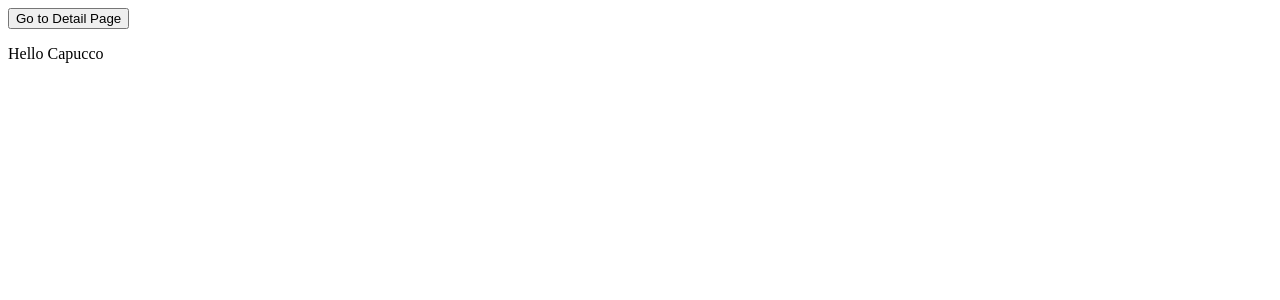
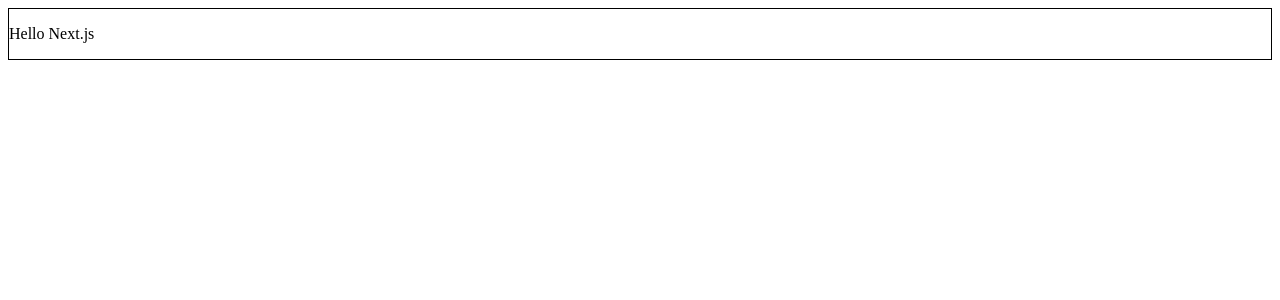
Before and after one commit to Prodandev88/capucco, a Next.js app: page / in a window 1280 px wide. Shown: the top 300 px of the page. Built offline with nearby package versions, Linux system fonts and the light colour scheme.

Commit message:
TS config changed, styled components integrated

```diff
--- /dev/null
+++ b/next.config.js
@@ -0,0 +1,2 @@
+const withTypescript = require('@zeit/next-typescript')
+module.exports = withTypescript()
--- a/package.json
+++ b/package.json
@@ -20,9 +20,11 @@
   },
   "homepage": "https://github.com/likezninjaz/capucco#readme",
   "dependencies": {
+    "@zeit/next-typescript": "^1.1.1",
     "next": "^8.0.4",
     "react": "^16.8.6",
     "react-dom": "^16.8.6",
+    "styled-components": "^4.2.0",
     "typescript": "^3.4.3"
   },
   "devDependencies": {
@@ -30,6 +32,7 @@
     "@types/next": "^8.0.3",
     "@types/node": "^11.13.4",
     "@types/react": "^16.8.13",
-    "@types/react-dom": "^16.8.4"
+    "@types/react-dom": "^16.8.4",
+    "@types/styled-components": "^4.1.14"
   }
 }
--- a/pages/index.tsx
+++ b/pages/index.tsx
@@ -1,14 +1,16 @@
 import React from 'react';
+import styled from 'styled-components';
 
-import Link from 'next/link';
+const Search = styled.div`
+  border: 1px solid black;
+`;
 
-const Index = () => (
-  <div>
-    <Link href="/detail">
-      <button>Go to Detail Page</button>
-    </Link>
-    <p>Hello Capucco</p>
-  </div>
-)
-
-export default Index;
+export default class extends React.Component {
+  render() {
+    return (
+      <Search>
+        <p>Hello Next.js</p>
+      </Search>
+    )
+  }
+}
```
Also changed, not shown: .babelrc (added), 2 other files (tests, documents, lock files or other folders).
